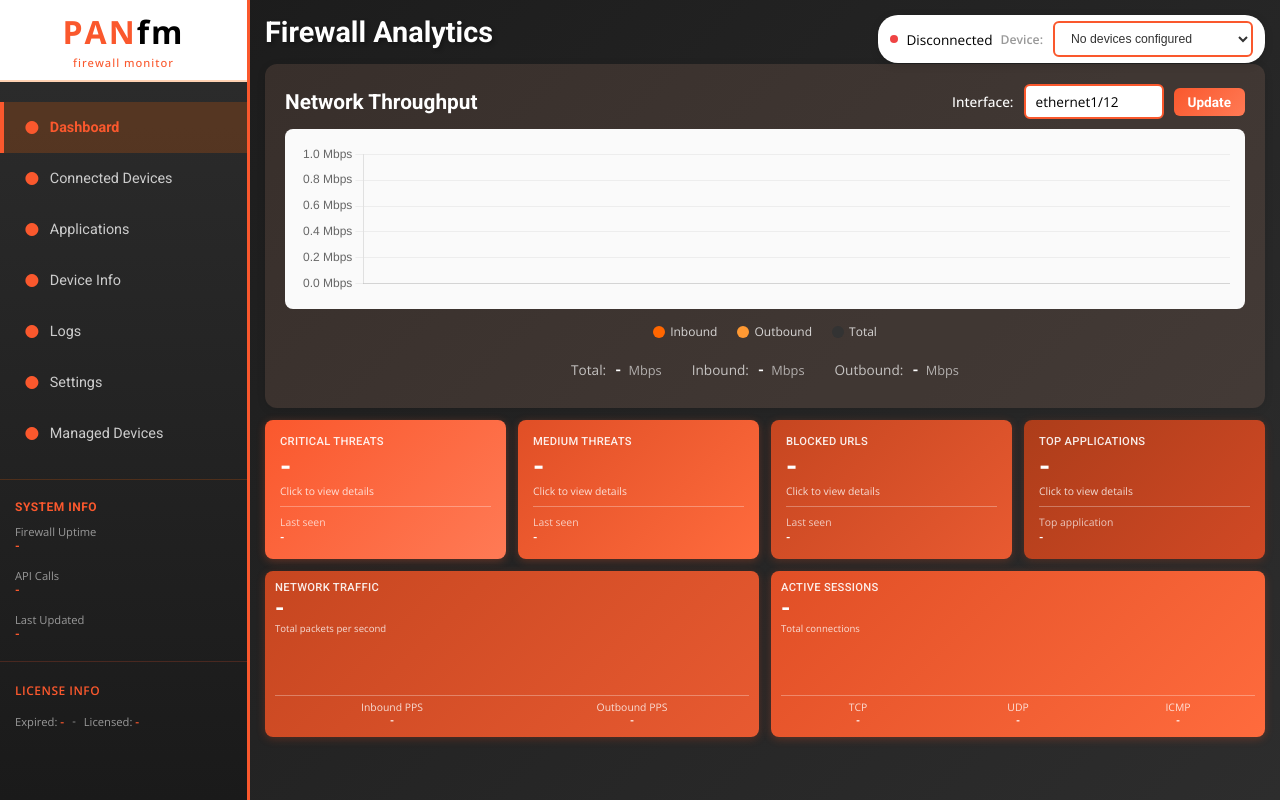
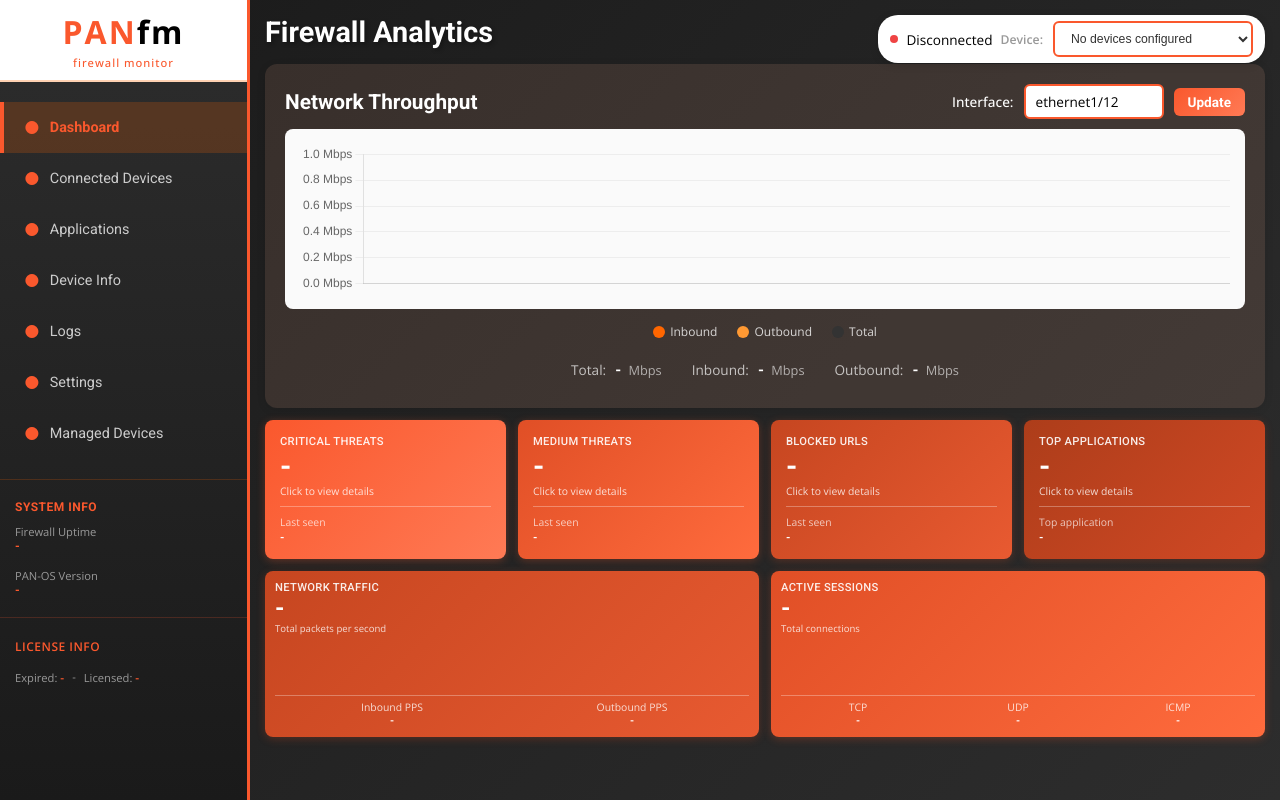
Before and after one commit to csmblade/PANfm, a Flask app: page / in a window 1280 px wide. Run offline with Flask 3, Linux system fonts and the light colour scheme; data that the repository does not hold is empty.

Commit message:
Replace Last Updated and API Calls with PAN-OS version in sidebar
Sidebar changes:
- Removed "Last Updated" display
- Removed "API Calls" display
- Added "PAN-OS Version" display
- Added update alert notification (shows when new version available)
- Yellow alert box appears when update is available

Backend changes (firewall_api.py):
- Added get_software_updates call to get_throughput_data
- Extracts PAN-OS version from software list
- Checks if update available (latest != 'yes')
- Returns panos_version and version_update_available in response

Frontend changes (app.js):
- Removed sidebarApiStats update logic
- Removed sidebarLastUpdate update logic
- Added sidebarPanosVersion display logic
- Added sidebarVersionAlert toggle based on update availability

🤖 Generated with [Claude Code](https://claude.com/claude-code)

Co-Authored-By: Claude <noreply@anthropic.com>

```diff
--- a/firewall_api.py
+++ b/firewall_api.py
@@ -550,6 +550,20 @@ def get_throughput_data():
             # Get license information (from firewall_api_devices module)
             license_info = get_license_info(firewall_config)
 
+            # Get software version information (from firewall_api_devices module)
+            software_info = get_software_updates(firewall_config)
+            panos_version = None
+            update_available = False
+
+            if software_info.get('status') == 'success':
+                # Find PAN-OS version from software list
+                for sw in software_info.get('software', []):
+                    if sw['name'] == 'PAN-OS':
+                        panos_version = sw['version']
+                        # Check if update is available (latest=yes means we have the latest)
+                        update_available = sw.get('latest', 'yes') != 'yes'
+                        break
+
             return {
                 'timestamp': datetime.now().isoformat(),
                 'inbound_mbps': round(max(0, inbound_mbps), 2),
@@ -566,6 +580,8 @@ def get_throughput_data():
                 'top_applications': top_apps,
                 'license': license_info.get('license', {'expired': 0, 'licensed': 0}),
                 'api_stats': get_api_stats(),
+                'panos_version': panos_version,
+                'version_update_available': update_available,
                 'status': 'success'
             }
         else:
--- a/static/app.js
+++ b/static/app.js
@@ -305,11 +305,21 @@ function updateStats(data) {
 
     }
 
-    // Update API stats display in sidebar
-    if (data.api_stats) {
-        const apiStatsElement = document.getElementById('sidebarApiStats');
-        if (apiStatsElement) {
-            apiStatsElement.textContent = `${data.api_stats.total_calls.toLocaleString()} (${data.api_stats.calls_per_minute}/min)`;
+    // Update PAN-OS version in sidebar
+    if (data.panos_version !== undefined) {
+        const versionElement = document.getElementById('sidebarPanosVersion');
+        const alertElement = document.getElementById('sidebarVersionAlert');
+
+        if (versionElement) {
+            versionElement.textContent = data.panos_version || 'N/A';
+        }
+
+        if (alertElement) {
+            if (data.version_update_available) {
+                alertElement.style.display = 'block';
+            } else {
+                alertElement.style.display = 'none';
+            }
         }
     }
 
@@ -421,13 +431,6 @@ function updateStats(data) {
     }
 
     // System logs are now on their own page, no need to update here
-
-    // Update last update time in sidebar
-    const timestamp = new Date(data.timestamp);
-    const lastUpdateElement = document.getElementById('sidebarLastUpdate');
-    if (lastUpdateElement) {
-        lastUpdateElement.textContent = timestamp.toLocaleTimeString();
-    }
 
     // Update license information in sidebar
     if (data.license) {
--- a/templates/index.html
+++ b/templates/index.html
@@ -523,13 +523,12 @@
                 <div style="color: #999; font-size: 0.7em; font-family: var(--font-secondary);">Firewall Uptime</div>
                 <div id="sidebarUptime" style="color: #FA582D; font-size: 0.75em; font-weight: 600; font-family: var(--font-primary);">-</div>
             </div>
-            <div style="margin-bottom: 15px;">
-                <div style="color: #999; font-size: 0.7em; font-family: var(--font-secondary);">API Calls</div>
-                <div id="sidebarApiStats" style="color: #FA582D; font-size: 0.75em; font-weight: 600; font-family: var(--font-primary);">-</div>
-            </div>
             <div>
-                <div style="color: #999; font-size: 0.7em; font-family: var(--font-secondary);">Last Updated</div>
-                <div id="sidebarLastUpdate" style="color: #FA582D; font-size: 0.75em; font-weight: 600; font-family: var(--font-primary);">-</div>
+                <div style="color: #999; font-size: 0.7em; font-family: var(--font-secondary);">PAN-OS Version</div>
+                <div id="sidebarPanosVersion" style="color: #FA582D; font-size: 0.75em; font-weight: 600; font-family: var(--font-primary);">-</div>
+                <div id="sidebarVersionAlert" style="display: none; margin-top: 5px; padding: 5px 8px; background: #fef3c7; border-left: 3px solid #f59e0b; border-radius: 4px; font-size: 0.65em; color: #92400e; font-family: var(--font-secondary);">
+                    ⚠️ Update available
+                </div>
             </div>
         </div>
 
```
